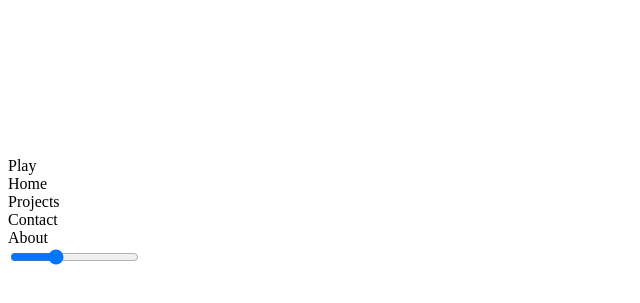
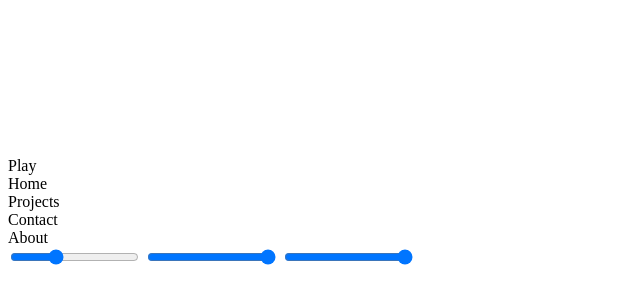
Before and after one commit to nckn/mixr-demo, a plain HTML site: page src/index.html in a window 1280 px wide. Shown: the part 5-308 px from the top of the page, without its empty margins (0-640 px from the left). Drawn offline with Linux system fonts and the light colour scheme.

Commit message:
Adding more sliders

```diff
--- a/src/assets/scss/main.scss
+++ b/src/assets/scss/main.scss
@@ -231,7 +231,7 @@ input[type=range]::-moz-range-track {
 
 $thumb-size-sm: 20px;
 $thumb-size-lg: 14px;
-$slider-width: 250px;
+$slider-width: 150px;
 
 input[type="range"]::-webkit-slider-thumb {
   -webkit-appearance: none;
@@ -276,10 +276,52 @@ input[type=range]:focus::-moz-range-track {
   background: #ccc;
 }
 
+
+
+.slider-wrapper {
+  width: 100%;
+  position: absolute;
+  left: 0;
+  bottom: 0;
+  height: 64px;
+  display: flex;
+  padding: 20px 40px;
+  grid-column-gap: 20px;
+  // background: #151515;
+}
+.slider {
+  width: $slider-width !important;
+  // position: absolute;
+  // bottom: 80px;
+  position: relative;
+  &:before {
+    content: '';
+    position: absolute;
+    top: -24px;
+    font-size: 10px;
+    color: #656565;
+    left: 0;
+  }
+}
+
 #sliderSpeed {
-  width: $slider-width;
-  position: absolute;
-  left: calc(50% - #{$slider-width / 2});
-  bottom: 80px;
+  &:before {
+    content: 'Speed';
+  }
+  // left: calc(50% - #{$slider-width / 2});
+}
+
+#sliderScanlines {
+  &:before {
+    content: 'Video lines';
+  }
+  // left: 30px;
+}
+
+#sliderScanlinesTwo {
+  &:before {
+    content: 'Video noise';
+  }
+  // left: 30px;
 }
 // Slider - end
--- a/src/index.html
+++ b/src/index.html
@@ -15,7 +15,11 @@
     <div class="nav-item anim--nav-br">Contact</div>
     <div class="nav-item anim--nav-bl">About</div>
 
-    <input type="range" id="sliderSpeed" value="1" step="0.02" min="0" max="3">
+    <div class="slider-wrapper">
+      <input type="range" class="slider" id="sliderSpeed" value="1" step="0.02" min="0" max="3">
+      <input type="range" class="slider" id="sliderScanlines" value="1" step="0.01" min="0" max="1">
+      <input type="range" class="slider" id="sliderScanlinesTwo" value="1" step="0.01" min="0" max="1">
+    </div>
 
     <div class="popover">
       <div class="dot"></div>
```
Also changed, not shown: src/script.js (+22 -0 lines).
